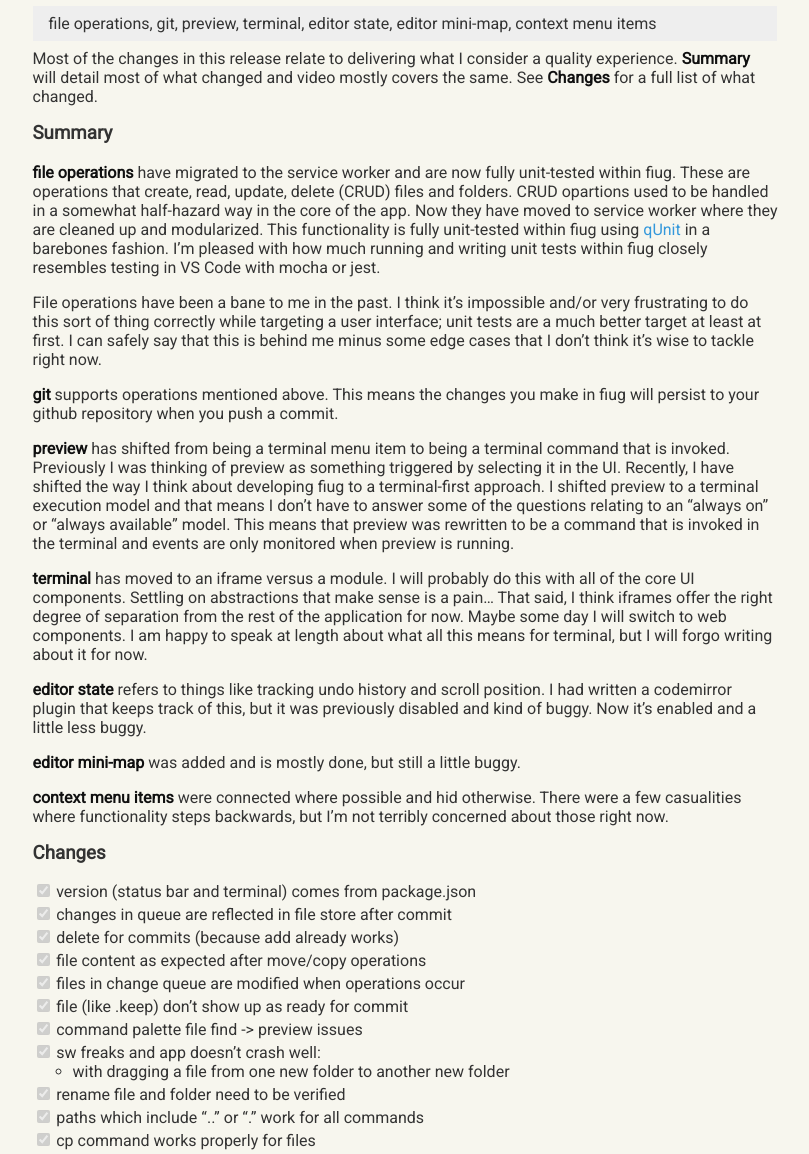
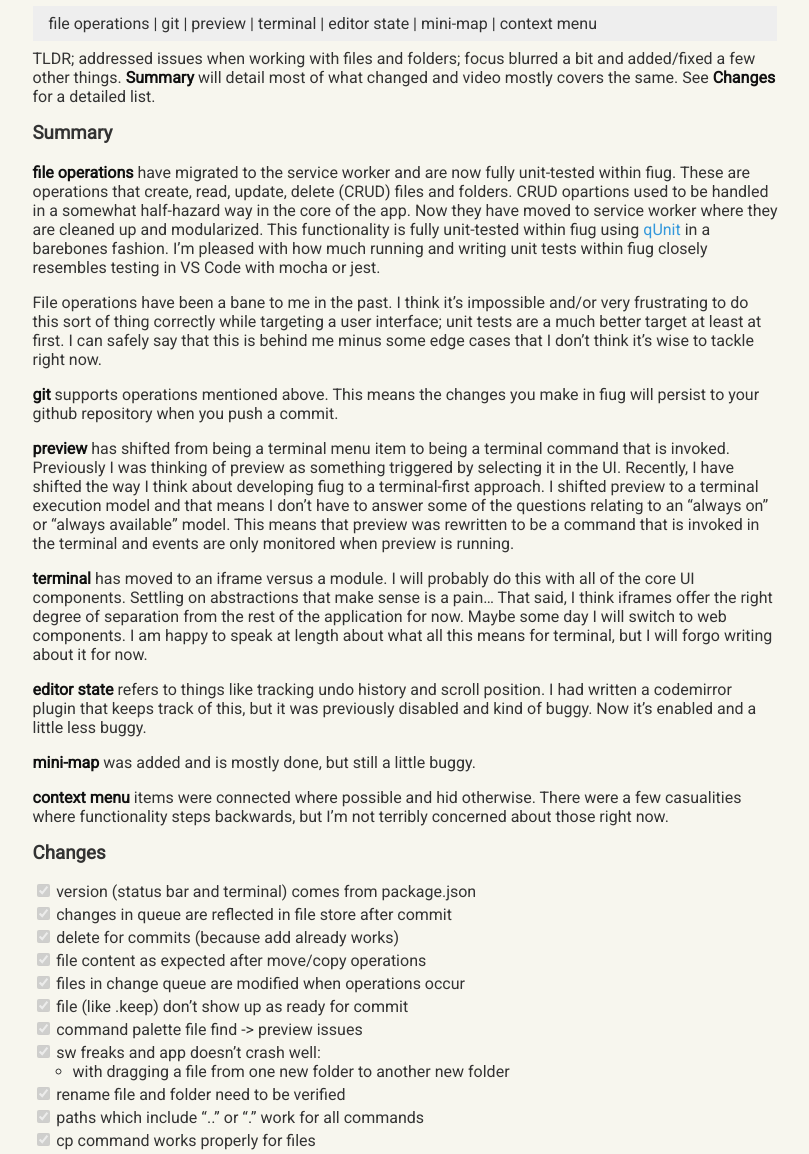
Before and after one commit to fiugd/blog, a Jekyll site: the page built from docs/_posts/2021-08-19-release-v0-4-3.md, in a window 1280 px wide and 1400 px high, scrolled down 375 px. Shown: the part 246-1400 px from the top of the window, without its empty margins (235-1044 px from the left). Built offline with Jekyll 4.4.1, drawn with Linux system fonts in a browser that asks for light colours.

Commit message:
Update 2021-08-19-release-v0-4-3.md

```diff
--- a/docs/_posts/2021-08-19-release-v0-4-3.md
+++ b/docs/_posts/2021-08-19-release-v0-4-3.md
@@ -1,7 +1,7 @@
 ---
 layout: post
 title: "fiug.dev v0.4.3"
-description: "file operations, git, preview, terminal, editor state, editor mini-map, context menu items"
+description: "file operations | git | preview | terminal | editor state | mini-map | context menu"
 image: https://user-images.githubusercontent.com/1816471/115645234-02556880-a2ee-11eb-9e7d-e5c434632cf2.png
 video: https://www.youtube.com/embed/7T-L-MBFoE4
 
@@ -13,7 +13,7 @@ tags:
   - releases
 ---
 
-Most of the changes in this release relate to delivering what I consider a quality experience.  **Summary** will detail most of what changed and video mostly covers the same.  See **Changes** for a full list of what changed.
+TLDR; addressed issues when working with files and folders; focus blurred a bit and added/fixed a few other things.  **Summary** will detail most of what changed and video mostly covers the same.  See **Changes** for a detailed list.
 
 ### Summary
 
@@ -29,9 +29,9 @@ File operations have been a bane to me in the past.  I think it's impossible and
 
 **editor state** refers to things like tracking undo history and scroll position.  I had written a codemirror plugin that keeps track of this, but it was previously disabled and kind of buggy.  Now it's enabled and a little less buggy.
 
-**editor mini-map** was added and is mostly done, but still a little buggy.
+**mini-map** was added and is mostly done, but still a little buggy.
 
-**context menu items** were connected where possible and hid otherwise.  There were a few casualities where functionality steps backwards, but I'm not terribly concerned about those right now.
+**context menu** items were connected where possible and hid otherwise.  There were a few casualities where functionality steps backwards, but I'm not terribly concerned about those right now.
 
 ### Changes
 
```
